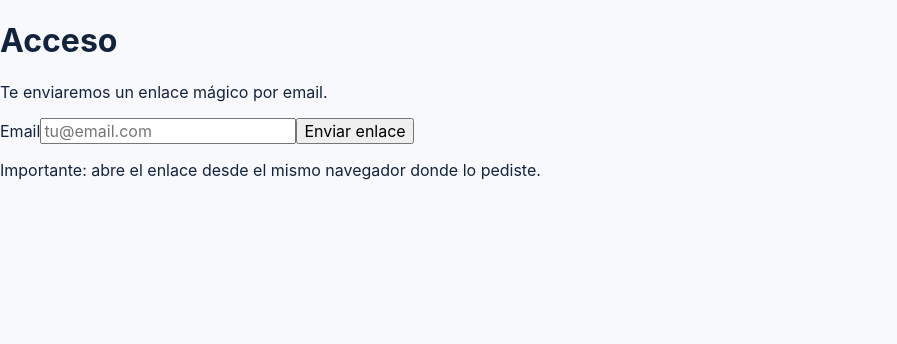
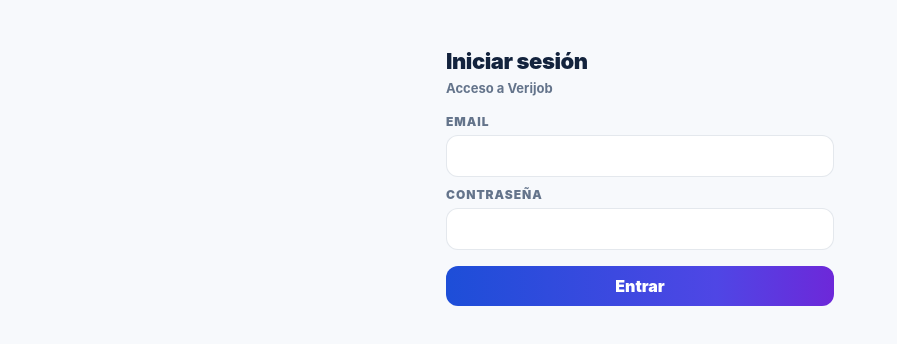
Before and after one commit to xavvvibo/verijob-app-clean, a Next.js app: page /login in a window 1280 px wide. Shown: the top 344 px of the page, without its empty margins (0-897 px from the left). Built offline with nearby package versions, Linux system fonts and the light colour scheme; no server answers.

Commit message:
Fix: login client-only (no prerender crash) + stripe webhook typed + allow stripe route in git

```diff
--- a/src/app/login/LoginClient.tsx
+++ b/src/app/login/LoginClient.tsx
@@ -1,71 +1,108 @@
 "use client";
 
-import { useState } from "react";
+import React, { useState } from "react";
+import { createClient } from "@supabase/supabase-js";
 
 export default function LoginClient() {
   const [email, setEmail] = useState("");
+  const [password, setPassword] = useState("");
   const [loading, setLoading] = useState(false);
   const [msg, setMsg] = useState<string | null>(null);
 
-  async function submit(e: React.FormEvent) {
+  const supabaseUrl = process.env.NEXT_PUBLIC_SUPABASE_URL;
+  const supabaseAnonKey = process.env.NEXT_PUBLIC_SUPABASE_ANON_KEY;
+
+  async function onSubmit(e: React.FormEvent) {
     e.preventDefault();
-    setLoading(true);
     setMsg(null);
 
-    try {
-      const res = await fetch("/api/auth/magic-link", {
-        method: "POST",
-        headers: { "content-type": "application/json" },
-        body: JSON.stringify({ email, next: "/dashboard" }),
-      });
-
-      const data = await res.json().catch(() => ({}));
-
-      if (!res.ok) {
-        setMsg(`Error enviando enlace (${data?.error ?? "unknown"})`);
+    if (!supabaseUrl || !supabaseAnonKey) {
+      setMsg("Faltan variables NEXT_PUBLIC_SUPABASE_URL / NEXT_PUBLIC_SUPABASE_ANON_KEY.");
       return;
     }
 
-      setMsg("Enlace enviado. Revisa tu email.");
-    } catch {
-      setMsg("Error inesperado enviando enlace");
+    setLoading(true);
+    try {
+      const supabase = createClient(supabaseUrl, supabaseAnonKey);
+      const { error } = await supabase.auth.signInWithPassword({ email, password });
+      if (error) throw error;
+      // Refresh to let server-side auth guards pick up the session
+      window.location.href = "/dashboard";
+    } catch (err: any) {
+      setMsg(err?.message ?? "Error de login");
     } finally {
       setLoading(false);
     }
   }
 
   return (
-    <form onSubmit={submit} style={{ padding: 24, maxWidth: 420 }}>
-      <h1 style={{ margin: 0, fontSize: 22 }}>Entrar</h1>
-      <p style={{ marginTop: 8, color: "#444" }}>Te enviaremos un enlace de acceso.</p>
+    <div style={{ maxWidth: 420, margin: "0 auto", padding: "48px 16px" }}>
+      <div style={{ fontSize: 22, fontWeight: 900, letterSpacing: "-0.02em" }}>Iniciar sesión</div>
+      <div style={{ marginTop: 6, fontSize: 13, fontWeight: 700, color: "rgba(100,116,139,1)" }}>
+        Acceso a Verijob
+      </div>
 
-      <div style={{ marginTop: 14 }}>
+      <form onSubmit={onSubmit} style={{ marginTop: 18, display: "grid", gap: 10 }}>
+        <label style={{ display: "grid", gap: 6 }}>
+          <span style={{ fontSize: 12, fontWeight: 900, color: "rgba(100,116,139,1)", textTransform: "uppercase", letterSpacing: ".08em" }}>
+            Email
+          </span>
           <input
-          type="email"
             value={email}
             onChange={(e) => setEmail(e.target.value)}
-          placeholder="tu@email.com"
+            type="email"
             required
-          style={{ width: "100%", padding: 10, borderRadius: 10, border: "1px solid #ccc" }}
+            style={{
+              padding: "10px 12px",
+              borderRadius: 12,
+              border: "1px solid rgba(148,163,184,0.25)",
+              fontWeight: 800,
+              outline: "none",
+            }}
           />
-      </div>
+        </label>
+
+        <label style={{ display: "grid", gap: 6 }}>
+          <span style={{ fontSize: 12, fontWeight: 900, color: "rgba(100,116,139,1)", textTransform: "uppercase", letterSpacing: ".08em" }}>
+            Contraseña
+          </span>
+          <input
+            value={password}
+            onChange={(e) => setPassword(e.target.value)}
+            type="password"
+            required
+            style={{
+              padding: "10px 12px",
+              borderRadius: 12,
+              border: "1px solid rgba(148,163,184,0.25)",
+              fontWeight: 800,
+              outline: "none",
+            }}
+          />
+        </label>
 
         <button
           type="submit"
           disabled={loading}
           style={{
-          marginTop: 12,
+            marginTop: 6,
             padding: "10px 12px",
-          borderRadius: 10,
-          border: "1px solid #111",
-          background: "#111",
-          color: "#fff",
+            borderRadius: 12,
+            border: 0,
+            color: "white",
+            fontWeight: 950,
+            cursor: "pointer",
+            background: "linear-gradient(90deg, #1d4ed8 0%, #4f46e5 70%, #6d28d9 100%)",
+            opacity: loading ? 0.7 : 1,
           }}
         >
-        {loading ? "Enviando…" : "Enviar magic link"}
+          {loading ? "Entrando..." : "Entrar"}
         </button>
 
-      {msg && <p style={{ marginTop: 12, fontSize: 13, color: "#333" }}>{msg}</p>}
+        {msg ? (
+          <div style={{ marginTop: 6, fontSize: 13, fontWeight: 800, color: "rgba(185,28,28,1)" }}>{msg}</div>
+        ) : null}
       </form>
+    </div>
   );
 }
--- a/src/app/login/page.tsx
+++ b/src/app/login/page.tsx
@@ -1,137 +1,9 @@
-"use client";
+import React from "react";
+import LoginClient from "./LoginClient";
 
-import { Suspense, useEffect, useMemo, useState } from "react";
-import { useSearchParams } from "next/navigation";
-import { createClient } from "@supabase/supabase-js";
-
-function LoginInner() {
-  const searchParams = useSearchParams();
-  const [email, setEmail] = useState("");
-  const [sent, setSent] = useState(false);
-  const [busy, setBusy] = useState(false);
-  const [err, setErr] = useState<string | null>(null);
-
-  const errorParam = searchParams.get("error");
-  const debugParam = searchParams.get("debug");
-
-  const origin = useMemo(() => {
-    return typeof window !== "undefined" ? window.location.origin : "https://app.verijob.es";
-  }, []);
-
-  const redirectTo = useMemo(() => `${origin}/auth/callback?next=%2Fdashboard`, [origin]);
-
-  const supabase = useMemo(() => {
-    const url = process.env.NEXT_PUBLIC_SUPABASE_URL || "";
-    const key =
-      process.env.NEXT_PUBLIC_SUPABASE_ANON_KEY ||
-      process.env.NEXT_PUBLIC_SUPABASE_KEY ||
-      "";
-    return createClient(url, key);
-  }, []);
-
-  useEffect(() => {
-    if (errorParam) {
-      setSent(false);
-      setBusy(false);
-    }
-  }, [errorParam]);
-
-  const onSubmit = async (e: React.FormEvent) => {
-    e.preventDefault();
-    setErr(null);
-    setSent(false);
-
-    const v = email.trim().toLowerCase();
-    if (!v || !v.includes("@")) {
-      setErr("Introduce un email válido.");
-      return;
-    }
-
-    setBusy(true);
-    try {
-      const { error } = await supabase.auth.signInWithOtp({
-        email: v,
-        options: { emailRedirectTo: redirectTo },
-      });
-
-      if (error) {
-        setErr(error.message);
-        return;
-      }
-
-      setSent(true);
-    } catch (e2) {
-      setErr(String(e2));
-    } finally {
-      setBusy(false);
-    }
-  };
-
-  return (
-    <div className="min-h-[70vh] flex items-center justify-center p-6">
-      <div className="w-full max-w-md rounded-xl border border-gray-200 bg-white p-6">
-        <h1 className="text-xl font-semibold">Acceso</h1>
-        <p className="mt-1 text-sm text-gray-600">Te enviaremos un enlace mágico por email.</p>
-
-        {errorParam && (
-          <div className="mt-4 rounded-md border border-red-200 bg-red-50 p-3 text-sm text-red-700">
-            Error de autenticación. Vuelve a solicitar el enlace.
-            {debugParam ? (
-              <div className="mt-2 text-xs text-red-600 break-words">debug: {debugParam}</div>
-            ) : null}
-          </div>
-        )}
-
-        {err && (
-          <div className="mt-4 rounded-md border border-red-200 bg-red-50 p-3 text-sm text-red-700">
-            {err}
-          </div>
-        )}
-
-        {sent && (
-          <div className="mt-4 rounded-md border border-green-200 bg-green-50 p-3 text-sm text-green-700">
-            Enlace enviado. Ábrelo desde este mismo navegador.
-          </div>
-        )}
-
-        <form onSubmit={onSubmit} className="mt-5 space-y-3">
-          <label className="block text-sm font-medium">Email</label>
-          <input
-            className="w-full rounded-md border border-gray-300 px-3 py-2 text-sm"
-            type="email"
-            value={email}
-            onChange={(e) => setEmail(e.target.value)}
-            placeholder="tu@email.com"
-            autoComplete="email"
-          />
-
-          <button
-            type="submit"
-            disabled={busy}
-            className="w-full rounded-md border border-gray-300 bg-gray-900 px-3 py-2 text-sm text-white disabled:opacity-60"
-          >
-            {busy ? "Enviando…" : "Enviar enlace"}
-          </button>
-
-          <p className="text-xs text-gray-500">
-            Importante: abre el enlace desde el mismo navegador donde lo pediste.
-          </p>
-        </form>
-      </div>
-    </div>
-  );
-}
+// Avoid build-time prerender issues if anything depends on env/session.
+export const dynamic = "force-dynamic";
 
 export default function LoginPage() {
-  return (
-    <Suspense
-      fallback={
-        <div className="min-h-[70vh] flex items-center justify-center p-6 text-sm text-gray-600">
-          Cargando…
-        </div>
-      }
-    >
-      <LoginInner />
-    </Suspense>
-  );
+  return <LoginClient />;
 }
```
Also changed, not shown: src/app/api/stripe/webhook/route.ts (+14 -4 lines), 1 other file (tests, documents, lock files or other folders). Lines whose indentation alone changed are shown as unchanged.
